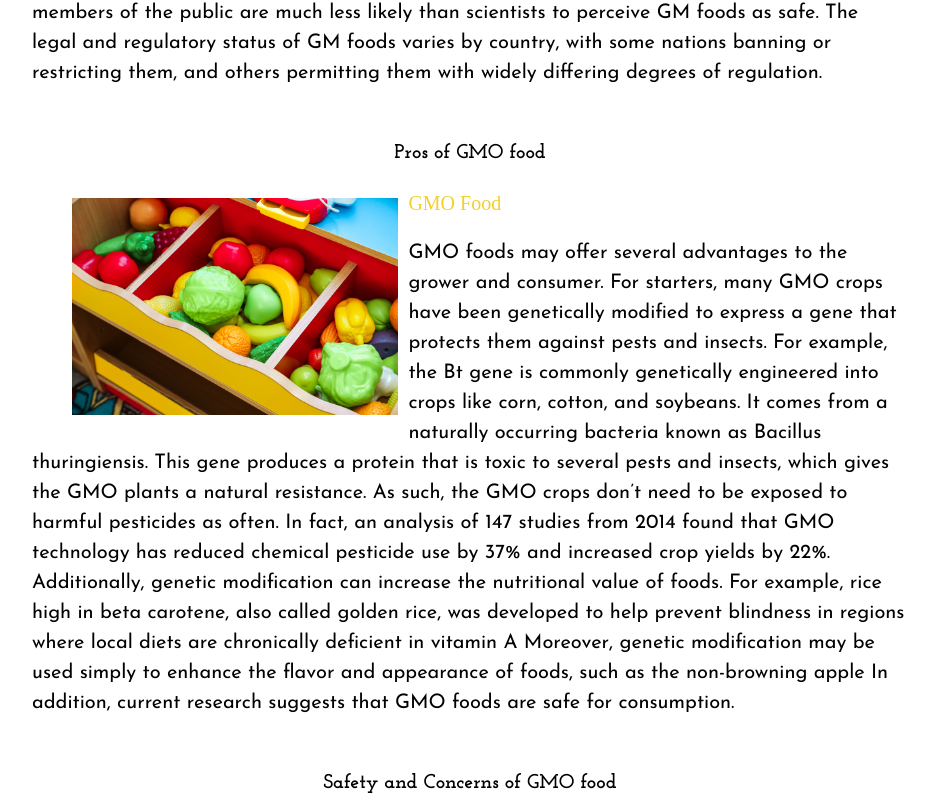
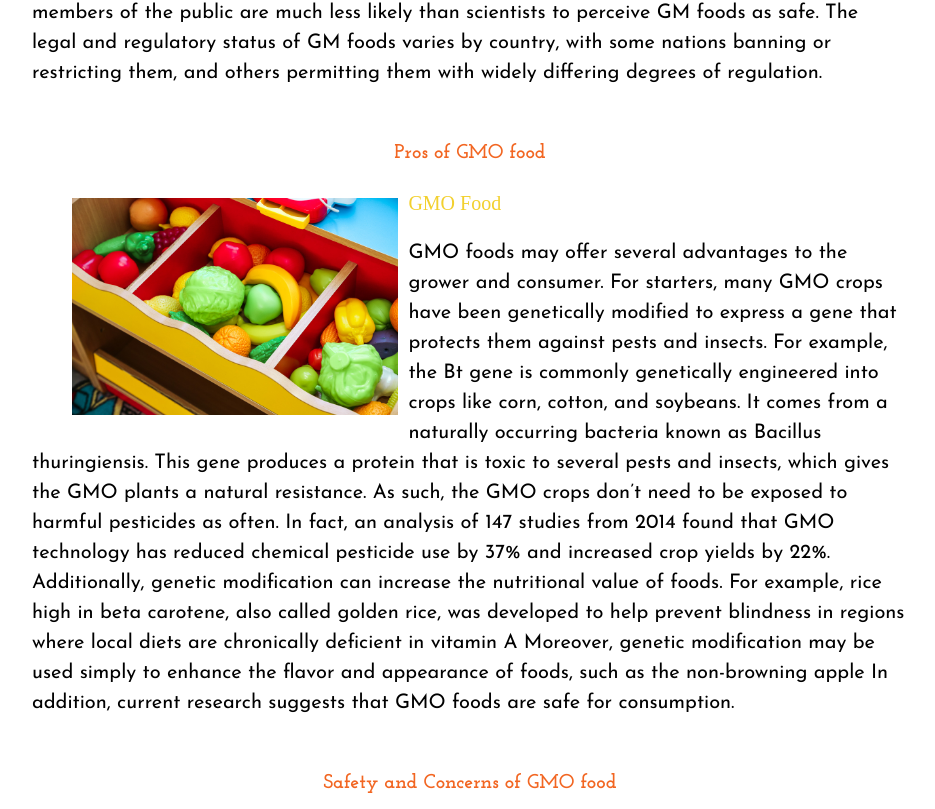
Before and after one commit to pore0007/hot-topics, a plain HTML site: page index.html in a window 1280 px wide. Shown: the part 1431-2240 px from the top of the page, without its empty margins (170-1105 px from the left). Drawn offline with Linux system fonts and the light colour scheme.

Commit message:
Add files via upload

```diff
--- a/css/style.css
+++ b/css/style.css
@@ -84,6 +84,7 @@ figcaption
 	font-family: "Josefin Slab", serif;
 	font-size: 0.75rem;
 	margin-top: 50px;
+    color: #F26622;
 }
 
 .content1 h2
@@ -91,6 +92,7 @@ figcaption
 	font-family: "Josefin Slab", serif;
 	font-size: 0.75rem;
 	margin-top: 50px;
+    color: #F26622;
 }
 
 .content2 h2
@@ -98,6 +100,7 @@ figcaption
 	font-family: "Josefin Slab", serif;
 	font-size: 0.75rem;
 	margin-top: 50px;
+    color: #F26622;
 }
 
 .img1
@@ -136,6 +139,7 @@ figcaption
 .port h1
 {
     font-family: "Josefin Slab", serif;
+    color: #F26622;
 }
 
 footer
@@ -228,6 +232,7 @@ footer h6
     .content h2
     {
         font-size: 1rem;
+        color: #F26622;
     }
 
     .content p
@@ -251,6 +256,7 @@ footer h6
     .content1 h2
     {
         font-size: 1rem;
+        color: #F26622;
     }
 
     .content1 p
@@ -274,6 +280,7 @@ footer h6
     .content2 h2
     {
         font-size: 1rem;
+        color: #F26622;
     }
 
     .content2 p
@@ -356,6 +363,7 @@ footer h6
     .content h2
     {
         font-size: 1.25rem;
+        color: #F26622;
     }
     .content p
     {
@@ -383,6 +391,7 @@ footer h6
     .content1 h2
     {
         font-size: 1.25rem;
+        color: #F26622;
     }
 
     .content2 .img3
@@ -401,6 +410,7 @@ footer h6
     .content2 h2
     {
         font-size: 1.25rem;
+        color: #F26622;
     }
 
     .content2 p
```
